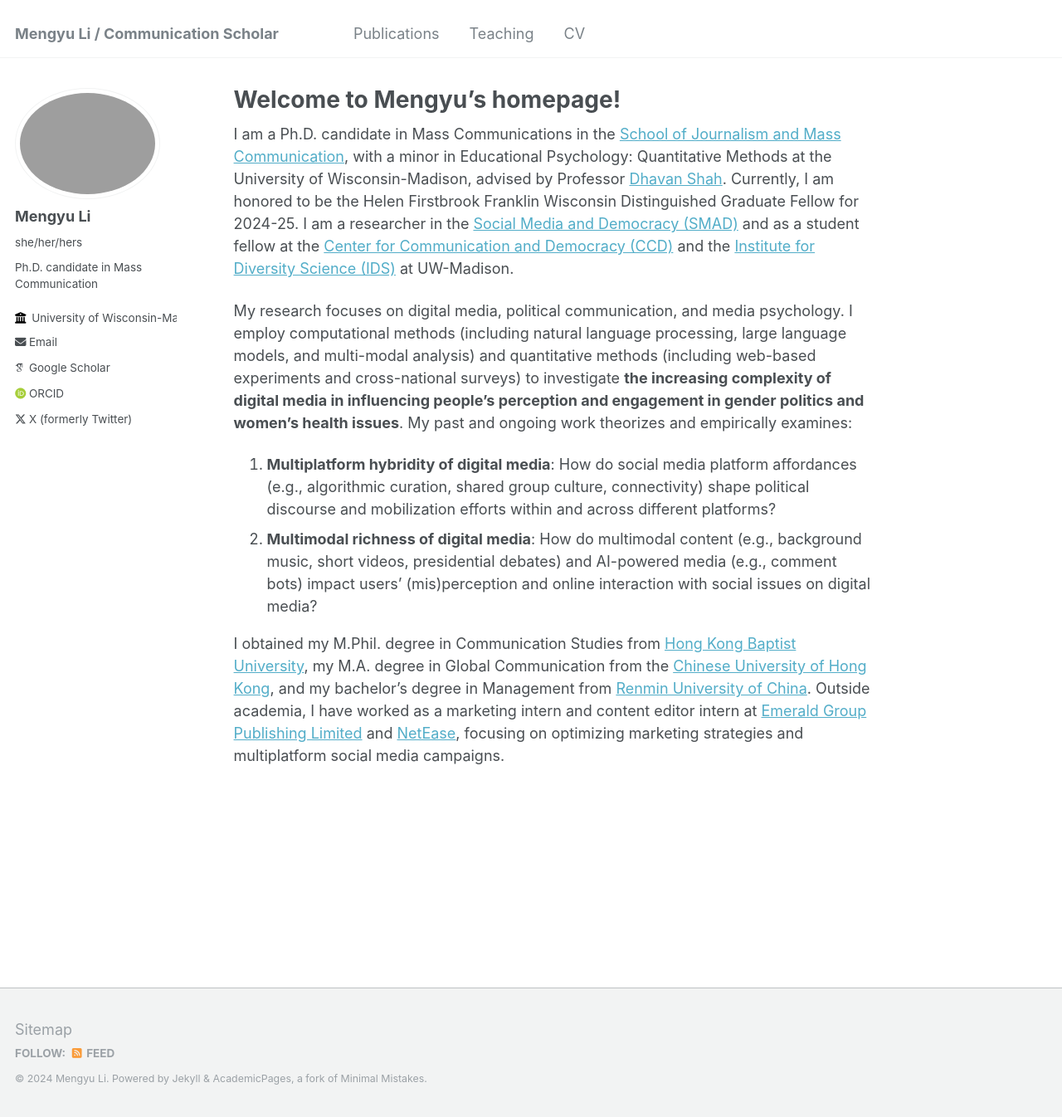
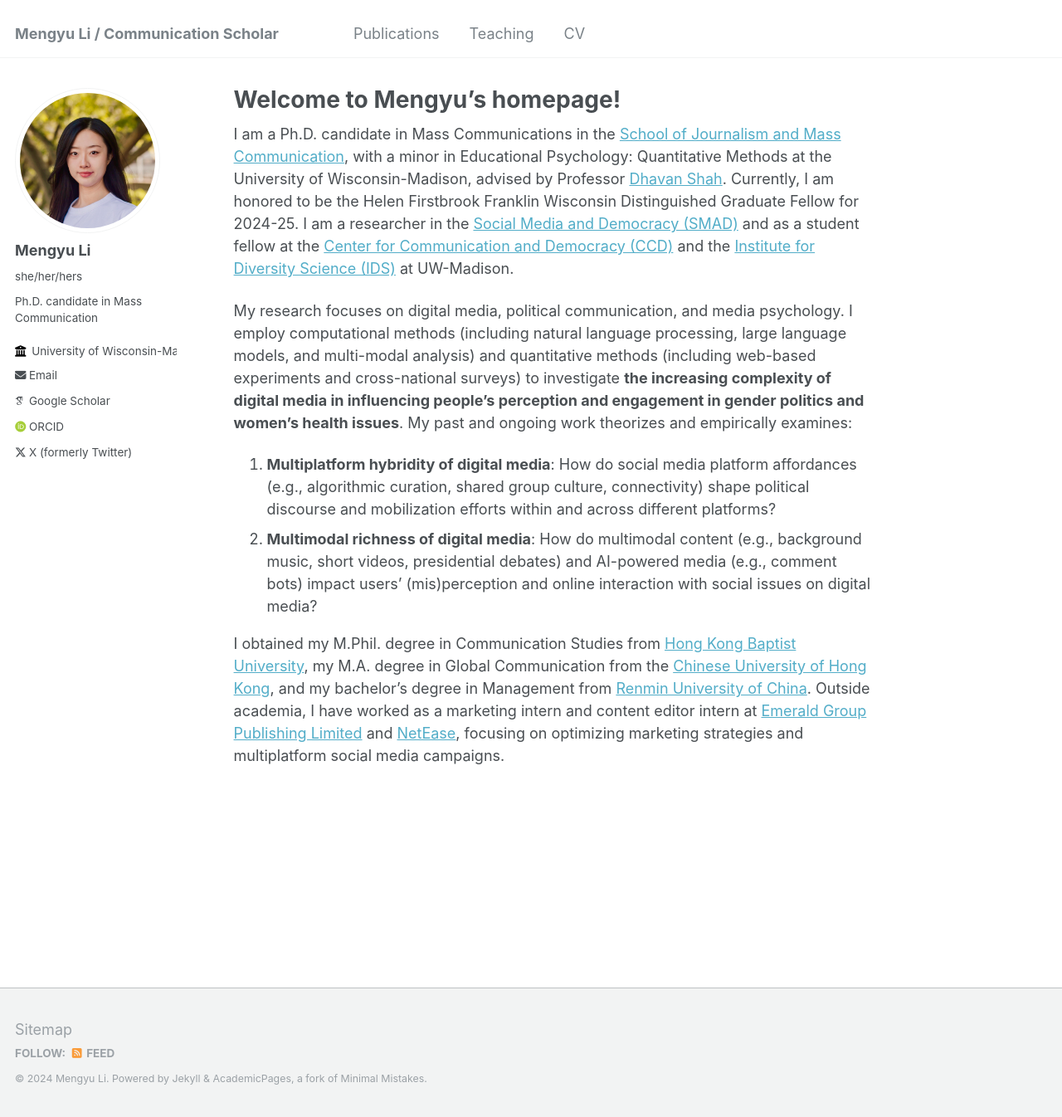
Before and after one commit to im-mengyuli/im-mengyuli.github.io, a Jekyll site: the page built from _pages/about.md, in a window 1280 px wide and 1346 px high. Shown: the whole window at 83% size. Built offline with Jekyll 4.4.1, drawn with Linux system fonts in a browser that asks for light colours; some web fonts are replaced.

Commit message:
Update _config.yml

```diff
--- a/_config.yml
+++ b/_config.yml
@@ -21,7 +21,7 @@ repository               : "im-mengyuli/im-mengyuli.github.io"
 #               Additional customization can be done by editing /_includes/author-profile.html
 author:
   # Biographic information
-  avatar           : "mengyu_profile.jpeg"
+  avatar           : "mengyu_profile.jpg"
   name             : "Mengyu Li"
   pronouns         : "she/her/hers"
   bio              : "Ph.D. candidate in Mass Communication"
```
